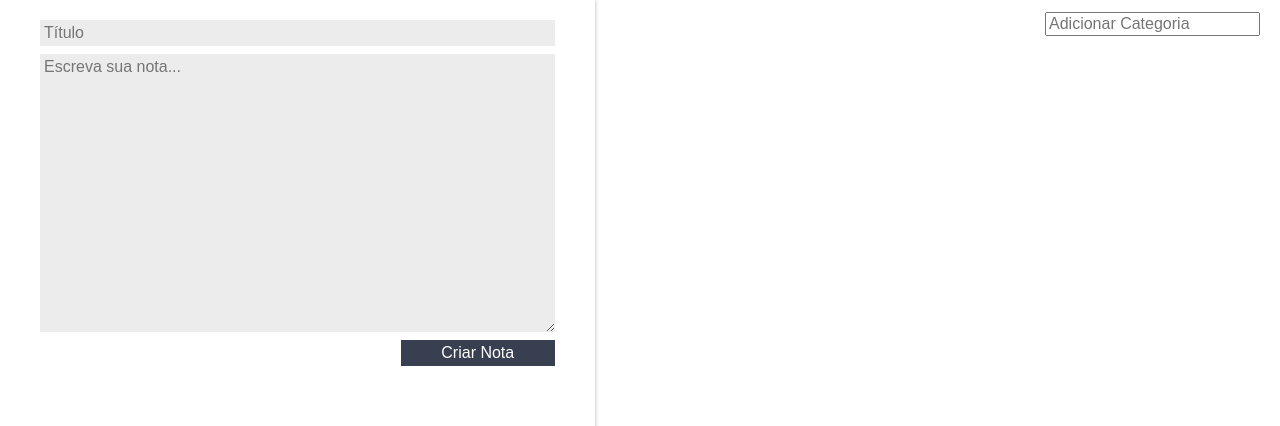
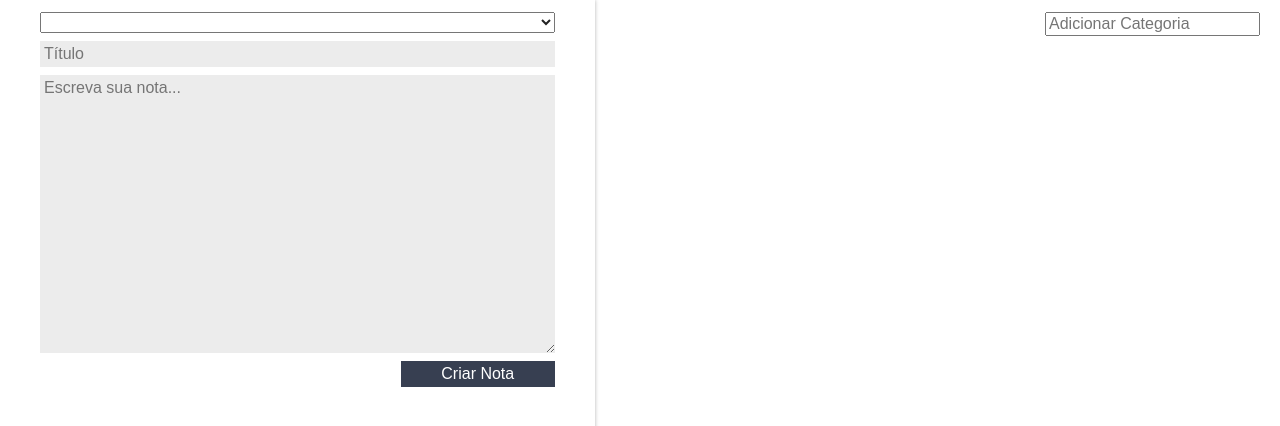
Before and after one commit to Wagnerburgie/ReactJsEstudos, a React (Create React App) app: page / in a window 1280 px wide. Shown: the top 426 px of the page. Built offline with nearby package versions, Linux system fonts and the light colour scheme; the HTML template or start-up script is replaced by a standard one.

Commit message:
Alterado Lista dinamica para selecionar categorias

```diff
--- a/src/App.js
+++ b/src/App.js
@@ -38,7 +38,8 @@
   render() {
     return (
       <section className="conteudo">
-        <FormularioCadastro criarNota={this.criarNota.bind(this)} />
+        <FormularioCadastro criarNota={this.criarNota.bind(this)}
+        categorias={this.state.categorias}/>
         <main className="conteudo-principal">
           <ListaDeCategorias
             adicionarCategoria={this.adicionarCategoria.bind(this)}
--- a/src/components/FormularioCadastro/FormularioCadastro.jsx
+++ b/src/components/FormularioCadastro/FormularioCadastro.jsx
@@ -30,6 +30,11 @@
       <form className="form-cadastro"
         onSubmit={this._criarNota.bind(this)}
       >
+        <select className="form-cadastro-input">
+          {this.props.categorias.map(categoria => {
+            return <option>{categoria}</option>
+          })}
+          </select>
         <input
           type="text"
           placeholder="Título"
```
